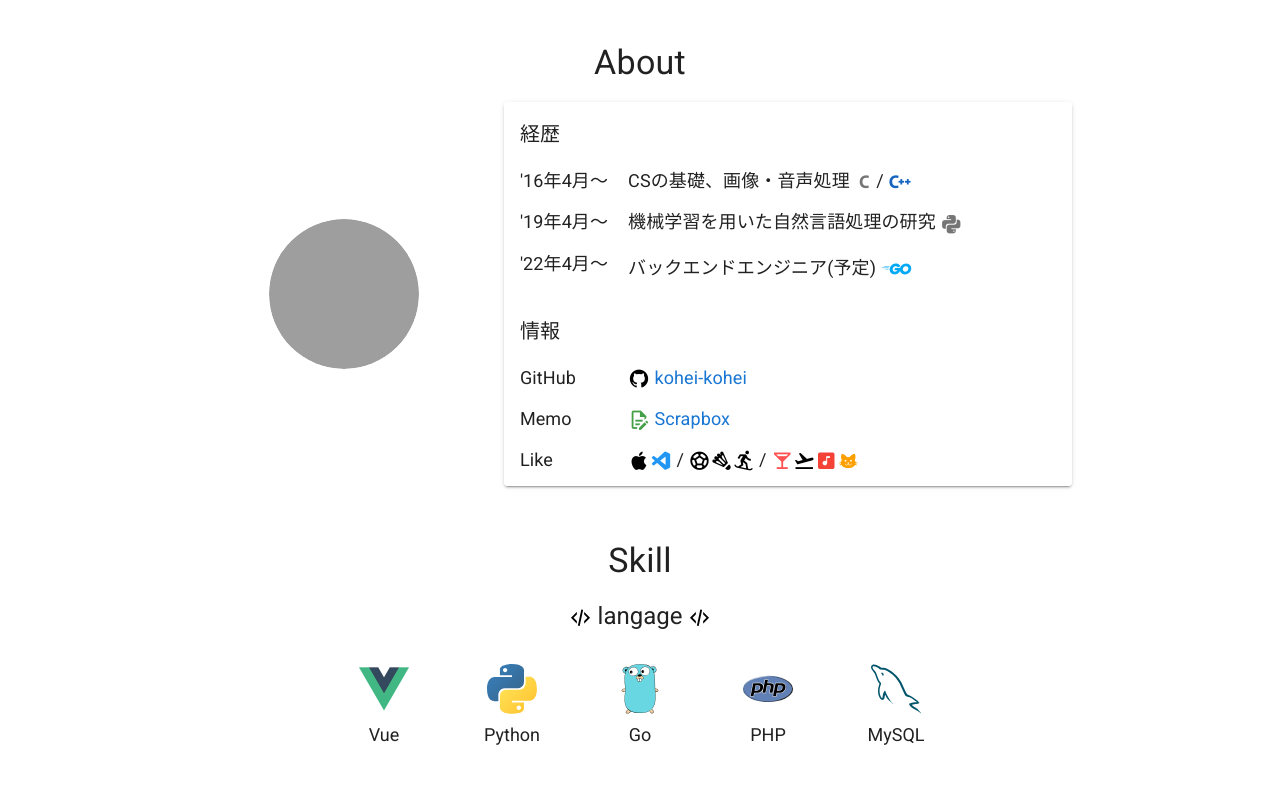
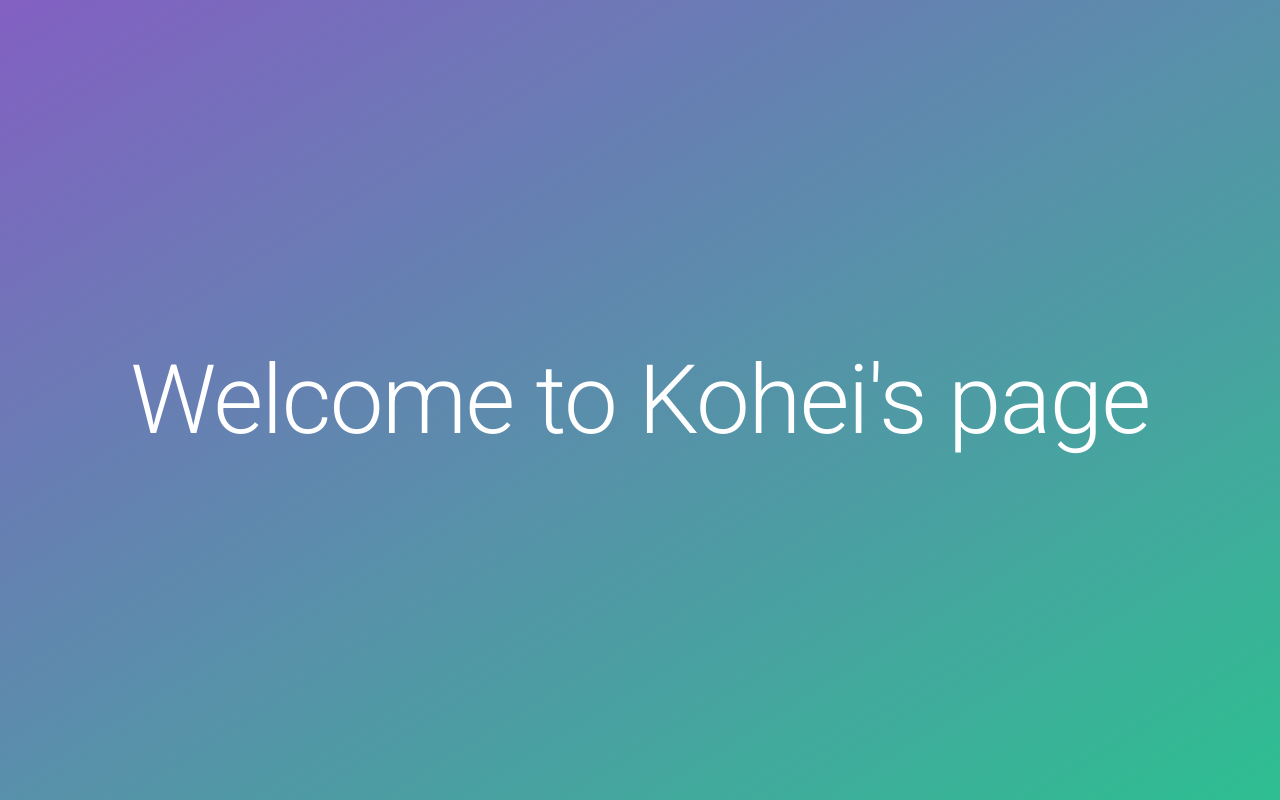
Before and after one commit to kohei-kohei/portfolio-vue, a Vue app: page / in a window 1280 px wide. Shown: the top 800 px of the page. Built offline with nearby package versions, Linux system fonts and the light colour scheme; grey boxes are pictures that could not be loaded.

Commit message:
feat: Top page

```diff
--- a/src/App.vue
+++ b/src/App.vue
@@ -1,6 +1,7 @@
 <template>
   <v-app>
     <v-main>
+      <Top />
       <About />
       <Skill />
       <Timeline />
@@ -12,6 +13,7 @@
 
 <script lang="ts">
 import Vue from "vue";
+import Top from "./components/Top.vue";
 import About from "./components/About.vue";
 import Skill from "./components/Skill.vue";
 import Timeline from "./components/Timeline.vue";
@@ -21,6 +23,7 @@ export default Vue.extend({
   name: "App",
 
   components: {
+    Top,
     About,
     Skill,
     Timeline,
--- a/src/components/About.vue
+++ b/src/components/About.vue
@@ -40,7 +40,7 @@
             <v-card-text class="d-flex align-start">
               <p class="year">'22年4月〜</p>
               <p class="describe">
-                バックエンドエンジニア(予定)
+                バックエンドエンジニア
                 <v-icon size="32px" color="light-blue">
                   mdi-language-go
                 </v-icon>
--- /dev/null
+++ b/src/components/Top.vue
@@ -0,0 +1,26 @@
+<template>
+  <v-container class="top d-flex align-center justify-center" fluid>
+    <h1 class="display-3 text-h3 text-sm-h2 text-lg-h1 white--text">
+      Welcome to Kohei's page
+    </h1>
+  </v-container>
+</template>
+
+<script lang="ts">
+import Vue from "vue";
+
+export default Vue.extend({
+  data: () => ({
+    //
+  })
+});
+</script>
+
+<style lang="scss" scoped>
+.top {
+  background: #8360c3;
+  background: -webkit-linear-gradient(to bottom right, #8360c3, #2ebf91);
+  background: linear-gradient(to bottom right, #8360c3, #2ebf91);
+  min-height: 100vh;
+}
+</style>
```
Also changed, not shown: 13 other files (tests, documents, lock files or other folders).
